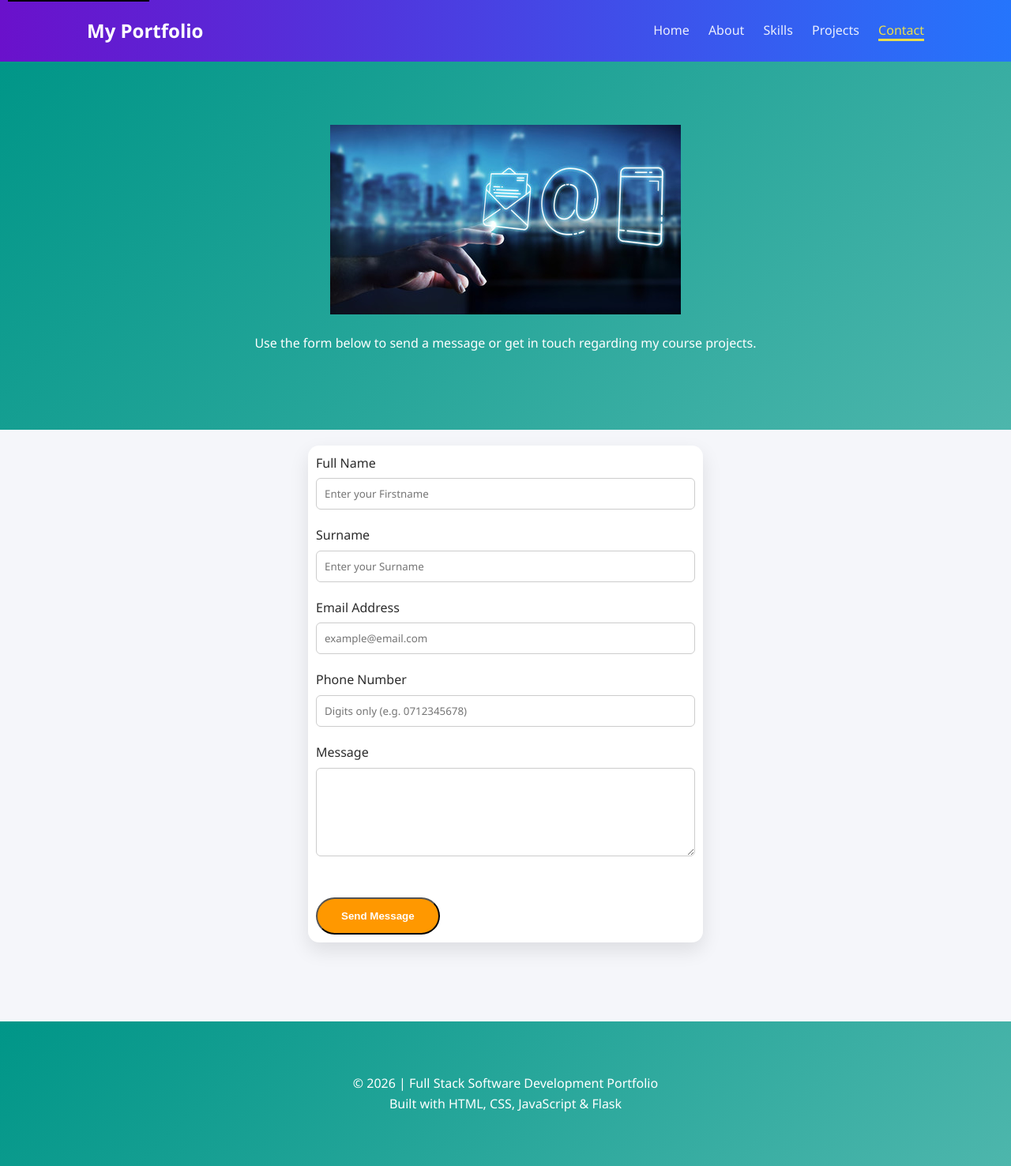
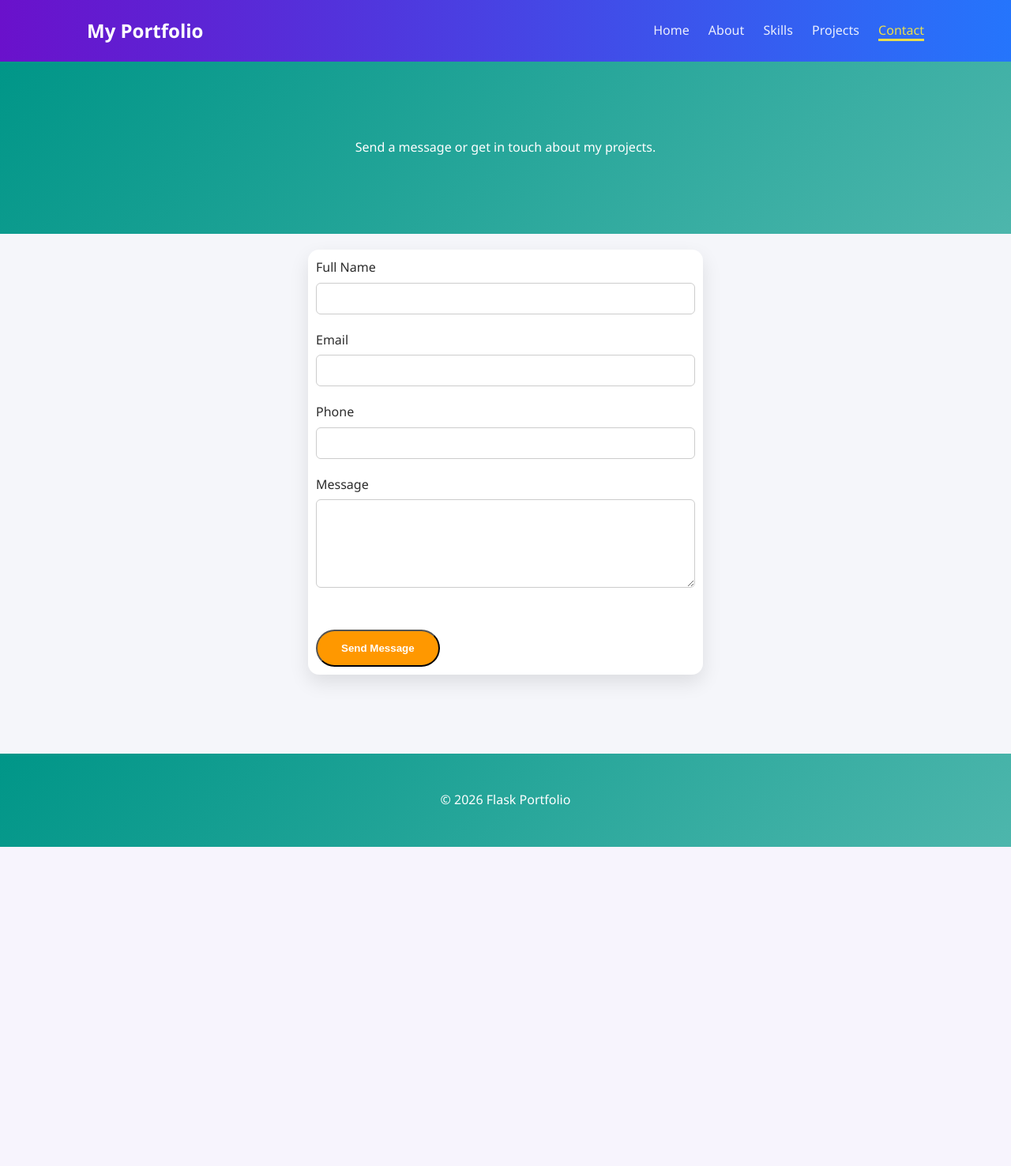
Before and after one commit to HlengiweNcube/flask-web-app, a Flask app: page /contact in a window 1280 px wide. Shown: the whole page at 79% size. After the commit the page ends 1072 px from the top, so only its background shows below. Run offline with Flask 3, Linux system fonts and the light colour scheme.

Commit message:
Final contact page with validation and flash messages

```diff
--- a/templates/contact.html
+++ b/templates/contact.html
@@ -8,91 +8,99 @@
 </head>
 
 <body>
-    <a href="#main-content" class="skip-link">Skip to main content</a>
 
-    <!-- Navigation -->
+    <!-- NAVIGATION -->
     <header class="navbar">
         <div class="container nav-flex">
             <h1 class="logo">My Portfolio</h1>
+
             <nav aria-label="Main navigation">
-                <a href="{{ url_for('home') }}" class="{% if request.path == url_for('home') %}active{% endif %}">
-                    Home
-                </a>
+                <a href="{{ url_for('home') }}"
+                   class="{% if request.path == url_for('home') %}active{% endif %}">Home</a>
 
                 <a href="{{ url_for('about_page') }}"
-                    class="{% if request.path == url_for('about_page') %}active{% endif %}">
-                    About
-                </a>
+                   class="{% if request.path == url_for('about_page') %}active{% endif %}">About</a>
 
                 <a href="{{ url_for('skills_page') }}"
-                    class="{% if request.path == url_for('skills_page') %}active{% endif %}">
-                    Skills
-                </a>
+                   class="{% if request.path == url_for('skills_page') %}active{% endif %}">Skills</a>
 
                 <a href="{{ url_for('projects_page') }}"
-                    class="{% if request.path == url_for('projects_page') %}active{% endif %}">
-                    Projects
-                </a>
+                   class="{% if request.path == url_for('projects_page') %}active{% endif %}">Projects</a>
 
-                <a href="{{ url_for('contact') }}" class="{% if request.path == url_for('contact') %}active{% endif %}">
-                    Contact
-                </a>
+                <a href="{{ url_for('contact') }}"
+                   class="{% if request.path == url_for('contact') %}active{% endif %}">Contact</a>
             </nav>
         </div>
     </header>
 
-    <!-- Contact Hero -->
+    <!-- HERO -->
     <section class="contact-hero">
         <div class="container">
-            <img src="{{ url_for('static', filename='images/contact.jpg') }}"
-                alt="Illustration representing contact and communication" class="contact-image">
-            <p>
-                Use the form below to send a message or get in touch regarding my course projects.
-            </p>
+            <p>Send a message or get in touch about my projects.</p>
         </div>
     </section>
 
-    <!-- Contact Form -->
-    <main id="main-content" class="container" tabindex="-1">
+    <!-- MAIN -->
+    <main class="container">
 
+        <!-- FLASH MESSAGES -->
+        {% with messages = get_flashed_messages() %}
+        {% if messages %}
+        <ul class="flash-container">
+            {% for msg in messages %}
+            <li>{{ msg }}</li>
+            {% endfor %}
+        </ul>
+        {% endif %}
+        {% endwith %}
 
+        <!-- FORM -->
         <div class="contact-card">
             <form method="POST">
 
                 <div class="form-group">
-                    <label for="name"> Full Name</label>
-                    <input type="text" name="name" id="name" required placeholder="Enter your Firstname">
+                    <label for="name">Full Name</label>
+                    <input type="text" name="name" id="name" required>
                 </div>
+
                 <div class="form-group">
-                    <label for="surname">Surname</label>
-                    <input type="text" name="surname" id="surname" required placeholder="Enter your Surname">
+                    <label for="email">Email</label>
+                    <input type="email" name="email" id="email" required>
                 </div>
+
                 <div class="form-group">
-                    <label for="email">Email Address</label>
-                    <input type="email" id="email" name="email" required placeholder="example@email.com">
+                    <label for="phone">Phone</label>
+                    <input type="tel" name="phone" id="phone" required pattern="[0-9]+">
                 </div>
-                <div class="form-group">
-                    <label for="phone">Phone Number</label>
-                    <input type="tel" id="phone" name="phone" required pattern="[0-9]+"
-                        placeholder="Digits only (e.g. 0712345678)">
-                </div>
+
                 <div class="form-group">
                     <label for="message">Message</label>
                     <textarea name="message" id="message" rows="5" required></textarea>
                 </div>
+
                 <button type="submit" class="btn">Send Message</button>
+
             </form>
         </div>
+
     </main>
+
+    <!-- FOOTER -->
     <footer class="site-footer">
-        <div class="container footer-content">
-            <p>
-                © 2026 | Full Stack Software Development Portfolio
-                <br>
-                Built with HTML, CSS, JavaScript &amp; Flask
-            </p>
-        </div>
+        <p>© 2026 Flask Portfolio</p>
     </footer>
+
+    <!-- JAVASCRIPT -->
+    <script>
+        document.querySelector("form").addEventListener("submit", function (e) {
+            const name = document.getElementById("name").value;
+
+            if (name.length < 2) {
+                alert("Name must be at least 2 characters long");
+                e.preventDefault();
+            }
+        });
+    </script>
+
 </body>
-
 </html>
```
